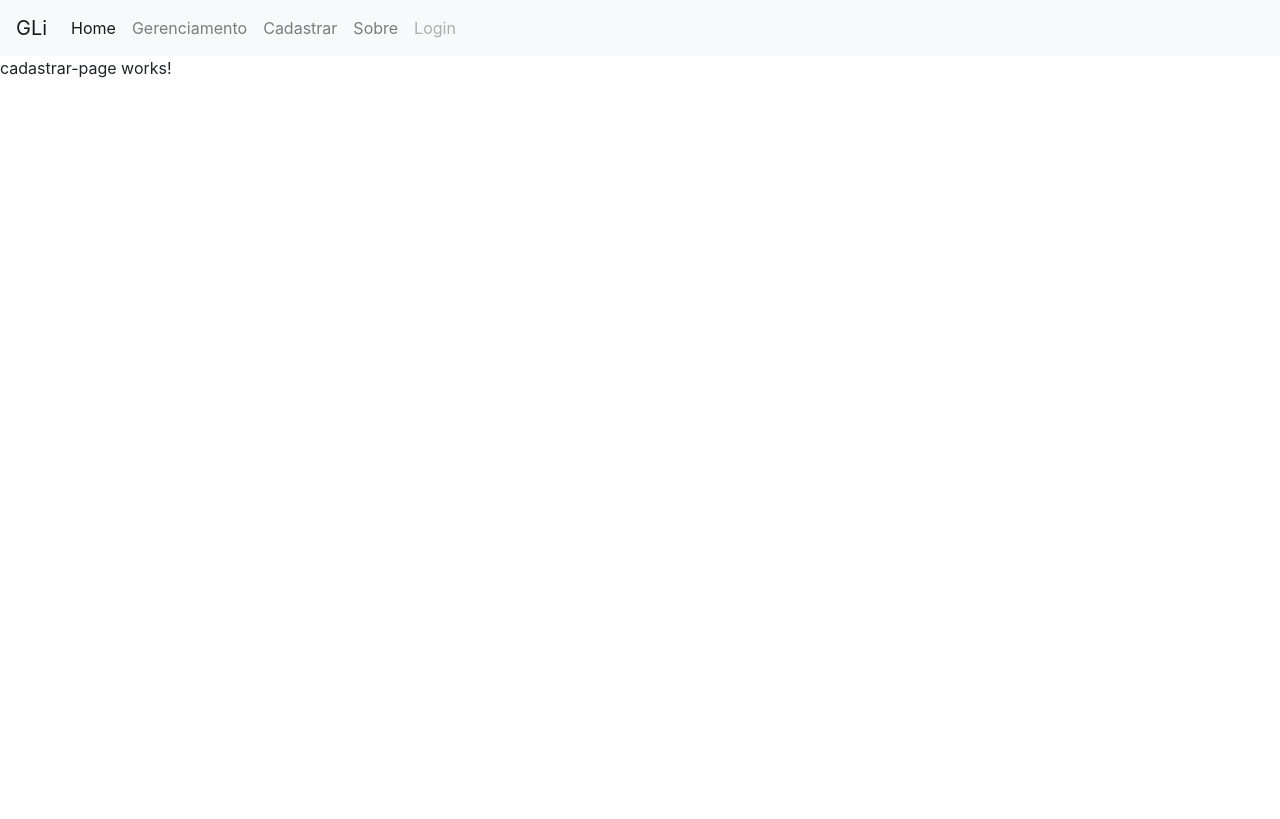
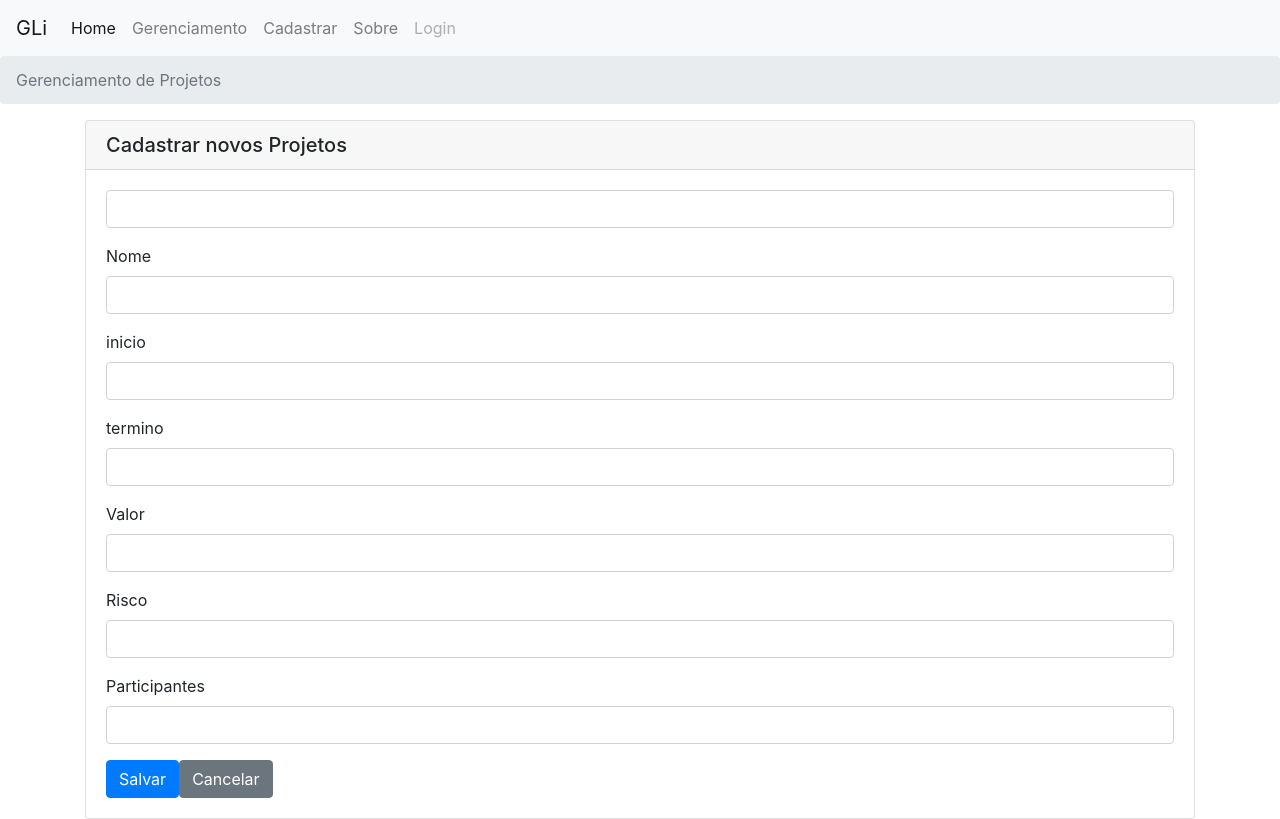
Before and after one commit to thebinario/GerenciamentoProjeto-Angular, an Angular app: page /cadastrar in a window 1280 px wide. Built offline with nearby package versions, Linux system fonts and the light colour scheme; no server answers.

Commit message:
[frontend] trabalhando na view de cadastro de projetos
Signed-off-by: thebinario <abimaelfrrr@gmail.com>

```diff
--- a/src/app/pages/cadastrar-page/cadastrar-page.component.html
+++ b/src/app/pages/cadastrar-page/cadastrar-page.component.html
@@ -1 +1,65 @@
-<p>cadastrar-page works!</p>
+<nav aria-label="breadcrumb">
+    <ol class="breadcrumb">
+        <li class="breadcrumb-item active" aria-current="page">Gerenciamento de Projetos</li>
+    </ol>
+</nav>
+<div class="container">
+    <div class="card">
+        <h5 class="card-header">Cadastrar novos Projetos</h5>
+        <div class="card-body">
+            <form id="add-form" (ngSubmit)="f.form.valid && salvarProjeto(f)" #f="ngForm" novalidate>
+                <div class="form-group">
+                    <input type="number" [(ngModel)]="projeto.id" id="id" name="id" #model="ngModel" class="form-control" [ngClass]="{ 'is-invalid': f.submitted && model.invalid }">
+                    <div *ngIf="f.submitted && model.invalid" class="invalid-feedback">
+                        <div *ngIf="model.errors.required">campo é obrigatório</div>
+                    </div>
+                </div>
+                <div class="form-group">
+                    <label for="nome">Nome</label>
+                    <input type="text" [(ngModel)]="projeto.nome" id="nome" name="nome" #model="ngModel" class="form-control" [ngClass]="{ 'is-invalid': f.submitted && model.invalid }">
+                    <div *ngIf="f.submitted && model.invalid" class="invalid-feedback">
+                        <div *ngIf="model.errors.required">campo é obrigatório</div>
+                    </div>
+                </div>
+                <div class="form-group">
+                    <label for="dataInicio">inicio</label>
+                    <input type="text" [(ngModel)]="projeto.dataInicio" id="dataInicio" name="dataInicio" #model="ngModel" class="form-control" [ngClass]="{ 'is-invalid': f.submitted && model.invalid }">
+                    <div *ngIf="f.submitted && model.invalid" class="invalid-feedback">
+                        <div *ngIf="model.errors.required">campo é obrigatório</div>
+                    </div>
+                </div>
+                <div class="form-group">
+                    <label for="dataTermino">termino</label>
+                    <input type="text" [(ngModel)]="projeto.dataTermino" id="dataTermino" name="dataTermino" #model="ngModel" class="form-control" [ngClass]="{ 'is-invalid': f.submitted && model.invalid }">
+                    <div *ngIf="f.submitted && model.invalid" class="invalid-feedback">
+                        <div *ngIf="model.errors.required">campo é obrigatório</div>
+                    </div>
+                </div>
+                <div class="form-group">
+                    <label for="valor">Valor</label>
+                    <input type="number" [(ngModel)]="projeto.valor" id="valor" name="valor" #model="ngModel" class="form-control" [ngClass]="{ 'is-invalid': f.submitted && model.invalid }">
+                    <div *ngIf="f.submitted && model.invalid" class="invalid-feedback">
+                        <div *ngIf="model.errors.required">campo é obrigatório</div>
+                    </div>
+                </div>
+                <div class="form-group">
+                    <label for="risco">Risco</label>
+                    <input type="number" [(ngModel)]="projeto.risco" id="risco" name="risco" #model="ngModel" class="form-control" [ngClass]="{ 'is-invalid': f.submitted && model.invalid }">
+                    <div *ngIf="f.submitted && model.invalid" class="invalid-feedback">
+                        <div *ngIf="model.errors.required">campo é obrigatório</div>
+                    </div>
+                </div>
+                <div class="form-group">
+                    <label for="participante">Participantes</label>
+                    <input type="text" [(ngModel)]="projeto.participante" id="participante" name="participante" #model="ngModel" class="form-control" [ngClass]="{ 'is-invalid': f.submitted && model.invalid }">
+                    <div *ngIf="f.submitted && model.invalid" class="invalid-feedback">
+                        <div *ngIf="model.errors.required">campo é obrigatório</div>
+                    </div>
+                </div>
+
+                <button type="submit" class="btn btn-primary btn-add-proj">Salvar</button>
+                <button type="reset" class="btn btn-secondary btn-add-proj" (click)="cleanForm(f)">Cancelar</button>
+            </form>
+        </div>
+    </div>
+</div>
--- a/src/app/pages/cadastrar-page/cadastrar-page.component.ts
+++ b/src/app/pages/cadastrar-page/cadastrar-page.component.ts
@@ -1,4 +1,7 @@
 import { Component, OnInit } from '@angular/core';
+import { NgForm } from '@angular/forms';
+import { Projeto } from 'src/app/shared/models/projeto';
+import { ProjetoService } from 'src/app/shared/services/projeto.service';
 
 @Component({
   selector: 'app-cadastrar-page',
@@ -7,9 +10,41 @@ import { Component, OnInit } from '@angular/core';
 })
 export class CadastrarPageComponent implements OnInit {
 
-  constructor() { }
+  constructor(private projetoService: ProjetoService) {}
 
-  ngOnInit(): void {
+  projeto = {} as Projeto;
+  projetos: Projeto[];
+
+
+  ngOnInit() {
+    this.getProjetos();
   }
 
+  getProjetos() {
+    this.projetoService.getProjetoService().subscribe((projetos: Projeto[]) => {
+      this.projetos = projetos;
+      //console.log(projetos);
+    });
+  }
+
+  // defini se um carro será criado ou atualizado
+  salvarProjeto(form: NgForm) {
+    this.projeto = { ...form.form.value};
+    console.log(this.projeto);
+    if (this.projeto.id !== undefined) {
+      this.projetoService.atualizarProjeto(this.projeto).subscribe(() => {
+        this.cleanForm(form);
+      });
+    } else {
+      this.projetoService.salvaProjeto(this.projeto).subscribe(() => {
+        this.cleanForm(form);
+      });
+    }
+  }
+
+  cleanForm(form: NgForm) {
+    this.getProjetos();
+    form.resetForm();
+    this.projeto = {} as Projeto;
+  }
 }
--- a/src/app/shared/services/projeto.service.ts
+++ b/src/app/shared/services/projeto.service.ts
@@ -12,18 +12,28 @@ export class ProjetoService {
 
   // injetando o HttpClient
   constructor(private httpClient: HttpClient) { }
+  proejto = {} as Projeto;
+  projetos: Projeto[];
 
-  // Headers
+
   httpOptions = {
     headers: new HttpHeaders({ 'Content-Type': 'application/json' })
   }
-  // Obtem todos os carros
+
   getProjetoService(): Observable<Projeto[]> {
     return this.httpClient.get<Projeto[]>(this.url)
   }
-  // deleta um carro
+  salvaProjeto(projeto: Projeto): Observable<Projeto> {
+    return this.httpClient.post<Projeto>(this.url, JSON.stringify(projeto), this.httpOptions)
+
+  }
   deletarProjeto(projeto: Projeto) {
     return this.httpClient.delete<Projeto>(this.url + '/' + projeto.id, this.httpOptions)
 
   }
+
+  atualizarProjeto(projeto: Projeto): Observable<Projeto> {
+    return this.httpClient.put<Projeto>(this.url + '/' + projeto.id, JSON.stringify(projeto), this.httpOptions)
+
+  }
 }
```
